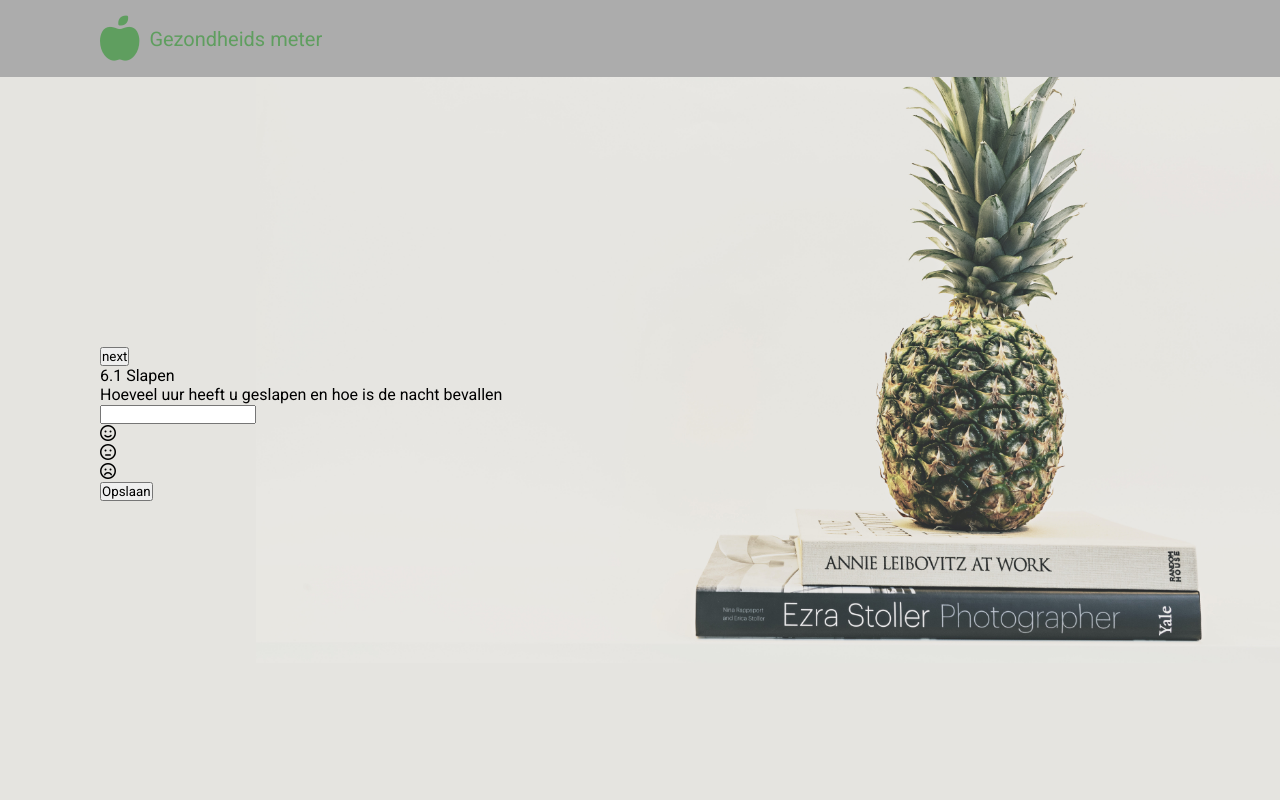
After one commit to RheimerVanDijk/Gezondheidsmeter, a PHP site: page /slaapmeter.php in a window 1280 px wide. The commit adds this page. Run offline with PHP 8.4, Linux system fonts and the light colour scheme; data that the repository does not hold is empty; some libraries are stand-ins or nearby versions.

Commit message:
updates
- gemiddelde cijfers staat nu in de grafiek

- fout opgelost met de alcohol vraag

- slaap meter vragen toegevoegd en werkend gemaakt

- paar andere kleine updates

```diff
--- a/css/dashboard.css
+++ b/css/dashboard.css
@@ -13,6 +13,16 @@
 .chart-section {
   position: relative;
   margin-bottom: 20px;
+}
+
+.chart-section .centerGrade {
+  position: absolute;
+  display: flex;
+  align-items: center;
+  justify-content: center;
+  width: 100%;
+  height: 100%;
+  top: 0;
 }
 
 .chart-section .title {
--- /dev/null
+++ b/slaapmeter.php
@@ -0,0 +1,30 @@
+<?php
+  if(!isset($_SESSION)) session_start();
+  require_once('src/layout/header.php');
+  $_SESSION["test"] = "gay"
+?>
+
+  <nav>
+    <div class="links">
+      <i class="fas fa-apple-alt"></i>
+      <p>Gezondheids meter</p>
+    </div>
+    <div class="rechts">
+    <ul>
+      <li></li>
+    </ul>
+    </div>
+  </nav>
+  <div class="content">
+    <img class="background" src="src/images/background_image.jpg" alt="">
+    <div class="container container-center">
+      <div class="questionCard">
+        <button id="nextQuestion">next</button>
+        <div data-q="1" class="sleepQuestion">
+          <?php require_once('src/vragen/slaap/vraag1.php') ?>
+        </div>
+      </div>
+    </div>
+  </div>
+
+<?php require_once('src/layout/footer.php') ?>
--- a/src/api/questionsAPI.js
+++ b/src/api/questionsAPI.js
@@ -10,15 +10,32 @@ async function saveResults() {
   form.append("saveResults", "");
   form.append("awnsersObject", JSON.stringify(awnsersArray));
 
+  awnsersArray = [];
+
   const post = await fetch("src/importer.php", {
     method: "POST",
     body: form,
   })
     .then((response) => {
-      return response.json();
+      window.location.href = "Dashboard.php";
     })
-    .then((data) => {
-      console.log(data);
+
+    .catch((error) => {
+      console.log(error);
+    });
+}
+
+async function saveSleep(awnserObject) {
+  const form = new FormData();
+
+  form.append("saveResults", "");
+  form.append("awnsersObject", JSON.stringify(awnserObject));
+
+  const post = await fetch("src/importer.php", {
+    method: "POST",
+    body: form,
+  })
+    .then((response) => {
       window.location.href = "Dashboard.php";
     })
     .catch((error) => {
--- a/src/js/charts/alcoholChart.js
+++ b/src/js/charts/alcoholChart.js
@@ -3,6 +3,8 @@ getAwnsers(4, deployAlcoholChart, 1, "alcoholChart");
 function deployAlcoholChart(result) {
   if (checkElement(".dashbaordPage")) {
     let ctxAlcohol = document.querySelector("#alcoholChart").getContext("2d");
+
+    document.querySelector("#alcoholChartCenterGrade").innerHTML = result;
 
     let alcoholResult = result;
     let alcoholMax = 10 - alcoholResult;
--- a/src/js/charts/averageChart.js
+++ b/src/js/charts/averageChart.js
@@ -3,6 +3,8 @@ getAllAwnsers(deployAverageChart);
 function deployAverageChart(results) {
   if (checkElement(".dashbaordPage")) {
     ctx = document.querySelector("#averageChart").getContext("2d");
+
+    document.querySelector("#averageChartCenterGrade").innerHTML = results;
 
     let result = results;
     let max = 10 - result;
--- a/src/js/charts/drugsChart.js
+++ b/src/js/charts/drugsChart.js
@@ -3,6 +3,8 @@ getAwnsers(5, deployDrugsChart, 1, "drugsChart");
 function deployDrugsChart(result) {
   if (checkElement(".dashbaordPage")) {
     let ctxDrugs = document.querySelector("#drugsChart").getContext("2d");
+
+    document.querySelector("#drugsChartCenterGrade").innerHTML = result;
 
     let drugsResult = result;
     let drugsMax = 10 - drugsResult;
--- a/src/js/charts/foodChart.js
+++ b/src/js/charts/foodChart.js
@@ -3,6 +3,8 @@ getAwnsers(3, deployFoodChart, 2, "foodChart");
 function deployFoodChart(result) {
   if (checkElement(".dashbaordPage")) {
     let ctxFood = document.querySelector("#foodChart").getContext("2d");
+
+    document.querySelector("#foodChartCenterGrade").innerHTML = result;
 
     let foodResult = result;
     let foodMax = 10 - foodResult;
--- a/src/js/charts/sleepChart.js
+++ b/src/js/charts/sleepChart.js
@@ -1,7 +1,12 @@
+getAwnsers(6, deploySleepChart, 1, "sleepChart");
+
+function deploySleepChart(result) {
   if (checkElement(".dashbaordPage")) {
     let ctxSleep = document.querySelector("#sleepChart").getContext("2d");
 
-  let sleepResult = 6;
+    document.querySelector("#sleepChartCenterGrade").innerHTML = result;
+
+    let sleepResult = result;
     let sleepMax = 10 - sleepResult;
 
     let sleepColor = colorPickerChart(sleepResult);
@@ -40,3 +45,4 @@ if (checkElement(".dashbaordPage")) {
       },
     });
   }
+}
--- a/src/js/charts/sportChart.js
+++ b/src/js/charts/sportChart.js
@@ -3,6 +3,8 @@ getAwnsers(2, deploySportChart, 2, "sportChart");
 function deploySportChart(result) {
   if (checkElement(".dashbaordPage")) {
     let ctxSport = document.querySelector("#sportChart").getContext("2d");
+
+    document.querySelector("#sportChartCenterGrade").innerHTML = result;
 
     let sportResult = result;
     let sportMax = 10 - sportResult;
--- a/src/js/charts/workChart.js
+++ b/src/js/charts/workChart.js
@@ -3,6 +3,8 @@ getAwnsers(1, deployWorkChart, 4, "workChart");
 function deployWorkChart(result) {
   if (checkElement(".dashbaordPage")) {
     let ctxWork = document.querySelector("#workChart").getContext("2d");
+
+    document.querySelector("#workChartCenterGrade").innerHTML = result;
 
     let workResult = result;
     let workMax = 10 - workResult;
--- a/src/js/jsLoader.js
+++ b/src/js/jsLoader.js
@@ -31,6 +31,7 @@ scriptLoader("src/js/question.js");
 scriptLoader("src/js/questionSections/sport.js");
 scriptLoader("src/js/questionSections/eten.js");
 scriptLoader("src/js/questionSections/drugs.js");
+scriptLoader("src/js/questionSections/sleep.js");
 
 // api files
 scriptLoader("src/api/registerAPI.js");
--- a/src/js/questionSections/eten.js
+++ b/src/js/questionSections/eten.js
@@ -4,6 +4,7 @@ document.querySelector("#nextFoodOne").addEventListener("click", () => {
 
 document.querySelector("#nextFoodTwo").addEventListener("click", () => {
   const result = calcAlcohol();
+  console.log(result);
   awnserQuestion(8, result[0]);
   awnserQuestion(9, result[1]);
 });
@@ -46,6 +47,7 @@ function calcS5() {
 function calcAlcohol() {
   maxScoreNormal = 6;
   maxScoreAlcohol = 3;
+  alcoholScore = 0;
   const suiker = parseInt(
     document.querySelector('input[name="suiker"]:checked').value
   );
@@ -64,5 +66,15 @@ function calcAlcohol() {
   } else if (score <= 4) finalNormal = 2;
   else if (score <= 6) finalNormal = 3;
 
-  return [finalNormal, maxScoreAlcohol - alcohol];
+  if (maxScoreAlcohol - alcohol == 0) {
+    alcoholScore = 4;
+  } else if (maxScoreAlcohol - alcohol == 1) {
+    alcoholScore = 1;
+  } else if (maxScoreAlcohol - alcohol == 2) {
+    alcoholScore = 2;
+  } else if (maxScoreAlcohol - alcohol == 3) {
+    alcoholScore = 3;
+  }
+
+  return [finalNormal, alcoholScore];
 }
--- /dev/null
+++ b/src/js/questionSections/sleep.js
@@ -0,0 +1,44 @@
+// 0 = goed (3)
+// 1 = oke (2)
+// 2 = slecht (1)
+
+let sleepState = 0;
+
+function setSleepState(state) {
+  sleepState = state;
+  deselectSleepState();
+  document.querySelector(`#sleepState${state}`).classList.add("selected");
+}
+
+function deselectSleepState() {
+  document.querySelectorAll(".sleepButton").forEach((Element) => {
+    Element.classList.remove("selected");
+  });
+}
+
+document.querySelector("#saveSleepOne").addEventListener("click", () => {
+  let totalPoints = 0;
+  let sleepPoints = 0;
+  let sleepMoodPoints = 0;
+  let sleepHours = parseInt(document.querySelector("#sleepHours").value);
+
+  if (sleepHours < 6) {
+    sleepPoints = 1;
+  } else if (sleepHours <= 8) {
+    sleepPoints = 3;
+  } else if (sleepHours > 8) {
+    sleepPoints = 2;
+  }
+
+  if (sleepState == 0) {
+    sleepMoodPoints = 3;
+  } else if (sleepState == 1) {
+    sleepMoodPoints = 2;
+  } else if (sleepState == 2) {
+    sleepMoodPoints = 1;
+  }
+
+  totalPoints = Math.round((sleepPoints + sleepMoodPoints) / 2);
+
+  saveSleep([{ questionID: 11, puntenID: totalPoints }]);
+});
--- a/src/post/sendAwnsers.php
+++ b/src/post/sendAwnsers.php
@@ -24,7 +24,6 @@ if (isset($_POST["saveResults"])) {
 
     echo json_encode([
       'type' => 'success',
-      'msg' => 'Je account is succesvol aangemaakt'
     ]);
   }
   catch (PDOxception $e) {
--- /dev/null
+++ b/src/vragen/slaap/vraag1.php
@@ -0,0 +1,20 @@
+<?php
+?>
+
+<div>
+  <p>6.1 Slapen</p>
+  <p>Hoeveel uur heeft u geslapen en hoe is de nacht bevallen</p>
+  <div>
+    <input id="sleepHours" type="number">
+    <div id="sleepState0" onclick="setSleepState(0)" class="sleepButton selected">
+      <i class="far fa-smile"></i>
+    </div>
+    <div id="sleepState1" onclick="setSleepState(1)" class="sleepButton">
+      <i class="far fa-meh"></i>
+    </div>
+    <div id="sleepState2" onclick="setSleepState(2)" class="sleepButton">
+      <i class="far fa-frown"></i>
+    </div>
+    <button id="saveSleepOne">Opslaan</button>
+  </div>
+</div>
```
Also changed, not shown: Dashboard.php (+8 -0 lines). Lines whose indentation alone changed are shown as unchanged.
